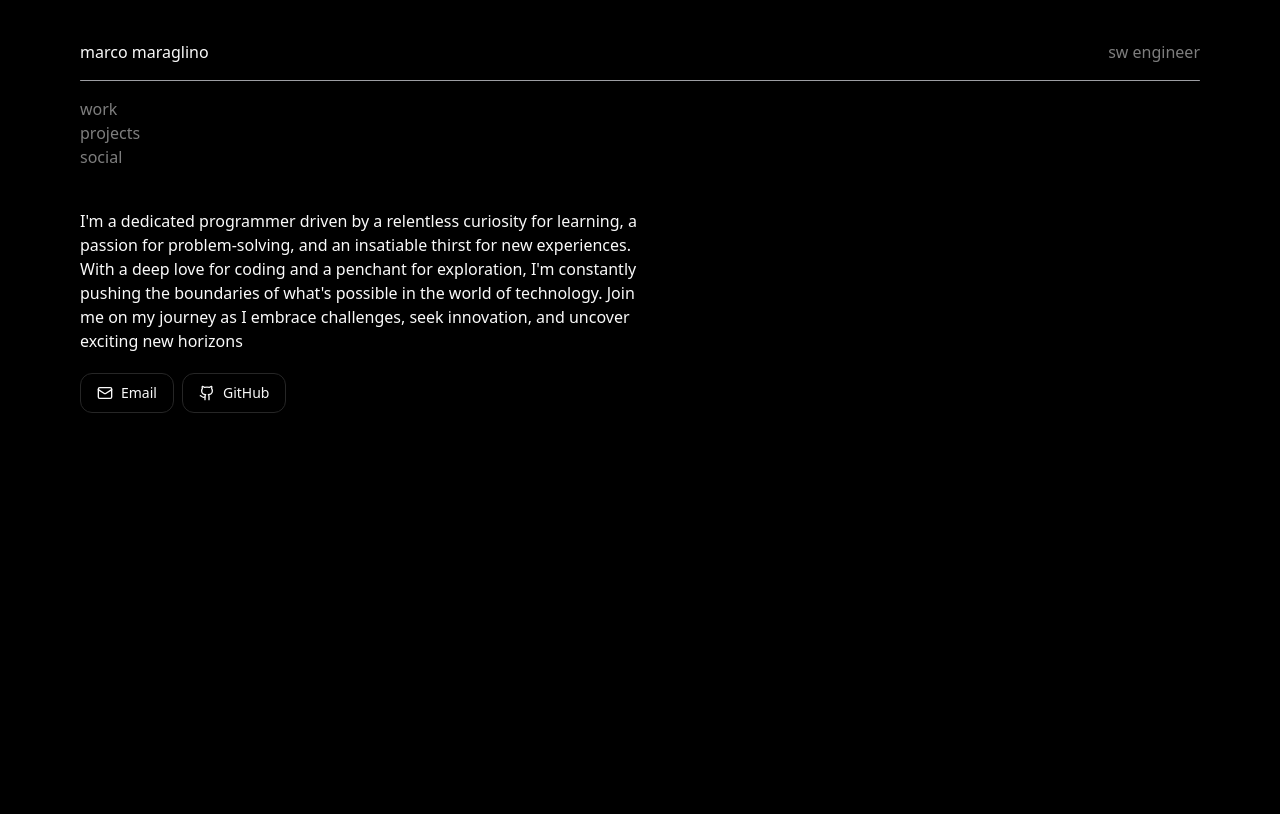
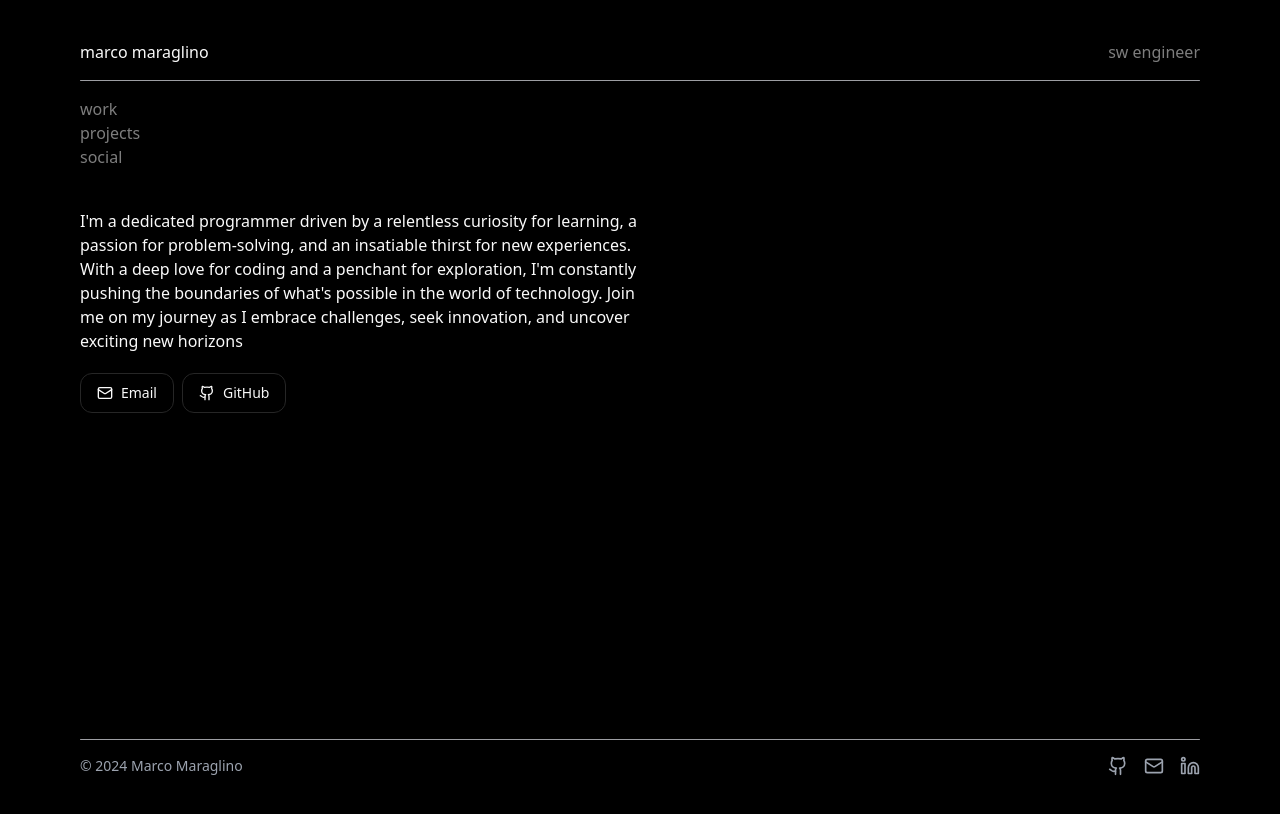
Before and after one commit to marcomaraglino/portfoliov2, a React (Vite) app: page / in a window 1280 px wide. Shown: the top 814 px of the page. Built offline with nearby package versions, Linux system fonts and the light colour scheme.

Commit message:
minor adjustament + footer

```diff
--- a/src/App.jsx
+++ b/src/App.jsx
@@ -5,12 +5,16 @@ import Home from "./pages/home.jsx";
 import Work from "./pages/work.jsx";
 import Social from "./pages/social.jsx";
 import Header from "./components/Header.jsx";
+import Footer from "./components/Footer.jsx";
 
 const Layout = () => {
   return (
-    <div className="w-full px-20 max-md:px-10">
+    <div className="w-full px-20 max-md:px-10 min-h-screen flex flex-col">
       <Header />
-      <Outlet />
+      <main className="flex-grow">
+        <Outlet />
+      </main>
+      <Footer />
     </div>
   );
 };
--- /dev/null
+++ b/src/components/Footer.jsx
@@ -0,0 +1,38 @@
+import { Github, Mail, Linkedin } from 'lucide-react';
+
+const Footer = () => {
+    return (
+        <footer className="w-full py-6 mt-auto">
+            <hr className="w-full bg-gray-100/50 mb-4 border-indigo-50/30 rounded dark:bg-gray-500/50"/>
+            <div className="flex justify-between items-center">
+                <p className="text-sm text-gray-400">© 2024 Marco Maraglino</p>
+                <div className="flex gap-4">
+                    <a
+                        href="https://github.com/marcomaraglino"
+                        target="_blank"
+                        rel="noopener noreferrer"
+                        className="text-gray-400 hover:text-white transition-colors"
+                    >
+                        <Github size={20} />
+                    </a>
+                    <a
+                        href="mailto:marcomaraglino5@gmail.com"
+                        className="text-gray-400 hover:text-white transition-colors"
+                    >
+                        <Mail size={20} />
+                    </a>
+                    <a
+                        href="https://www.linkedin.com/in/marcomaraglino5"
+                        target="_blank"
+                        rel="noopener noreferrer"
+                        className="text-gray-400 hover:text-white transition-colors"
+                    >
+                        <Linkedin size={20} />
+                    </a>
+                </div>
+            </div>
+        </footer>
+    );
+};
+
+export default Footer;
--- a/src/components/ProjectCard.jsx
+++ b/src/components/ProjectCard.jsx
@@ -70,7 +70,7 @@ const ProjectCard = ({
     return (
         <div
             onClick={() => window.open(link)}
-            className="hover:border-indigo-50 transition-all cursor-pointer rounded-3xl border mb-4 border-indigo-50/40 p-6"
+            className="hover:border-indigo-50 transition-all cursor-pointer rounded-3xl border border-indigo-50/40 p-6"
         >
             <img
                 src={imageUrl}
--- a/src/pages/home.jsx
+++ b/src/pages/home.jsx
@@ -10,7 +10,7 @@ const Home = () => {
             animate={{ opacity: 1 }}
             exit={{ opacity: 0 }}
         >
-        <div className="container min-h-screen">
+        <div className="container">
             <div className="max-sm:w-full grid grid-cols-1 md:grid-cols-1 gap-8 w-1/2">
                 <p className="text-left">I'm a dedicated programmer driven by a relentless curiosity for learning, a passion for problem-solving,
                     and an insatiable thirst for new experiences. With a deep love for coding and a penchant for
--- a/src/pages/projects.jsx
+++ b/src/pages/projects.jsx
@@ -18,6 +18,13 @@ const Projects = () => {
             techStack: ["Electronics", "C++", "Matlab"]
         },
         {
+            imageUrl: "./telemetry.png",
+            title: "Formula Student Telemetry System",
+            description: "Developed a real-time telemetry system for Formula Student race car using MQTT protocol. The system continuously monitors critical vehicle parameters including temperature, acceleration, and engine data, transmitting them to a central dashboard for real-time analysis and performance optimization.",
+            link: "",
+            techStack: ["Python", "MQTT", "Electronics"]
+        },
+        {
             imageUrl: "./qr_code.webp",
             title: "QR Code to Apple Wallet Ticket Conversion Script",
             description: "I am currently developing a script that converts QR code inputs into tickets compatible with Apple Wallet. This project involves automating the process of generating digital passes, enhancing the user experience for seamless ticket management on iOS devices.",
@@ -32,7 +39,7 @@ const Projects = () => {
             animate={{ opacity: 1 }}
             exit={{ opacity: 0 }}
         >
-            <div>
+            <div className="grid grid-cols-1 gap-6 md:w-1/2">
                 {projectsData.map((project, index) => (
                     <ProjectCard
                         key={index}
--- a/src/pages/work.jsx
+++ b/src/pages/work.jsx
@@ -24,6 +24,7 @@ const Work = () => {
             exit={{ opacity: 0 }}
         >
         <div>
+        <div className="grid grid-cols-1 gap-6 md:w-1/2">
             {projectsData.map((project, index) => (
                         <ProjectCard
                             key={index}
@@ -31,6 +32,7 @@ const Work = () => {
                         />
                     ))}
             </div>
+            </div>
         </motion.div>
     );
 };
```
Also changed, not shown: public/telemetry.png (added). Lines whose indentation alone changed are shown as unchanged.
